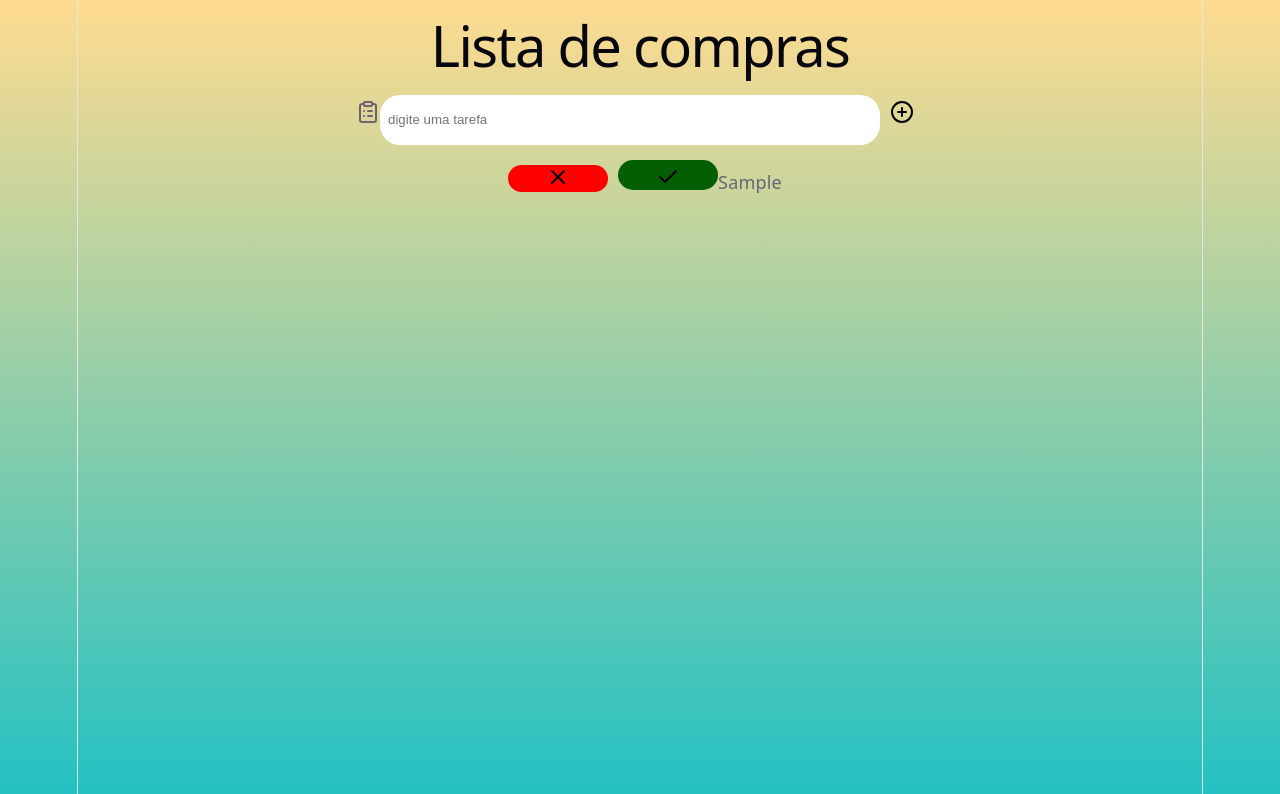
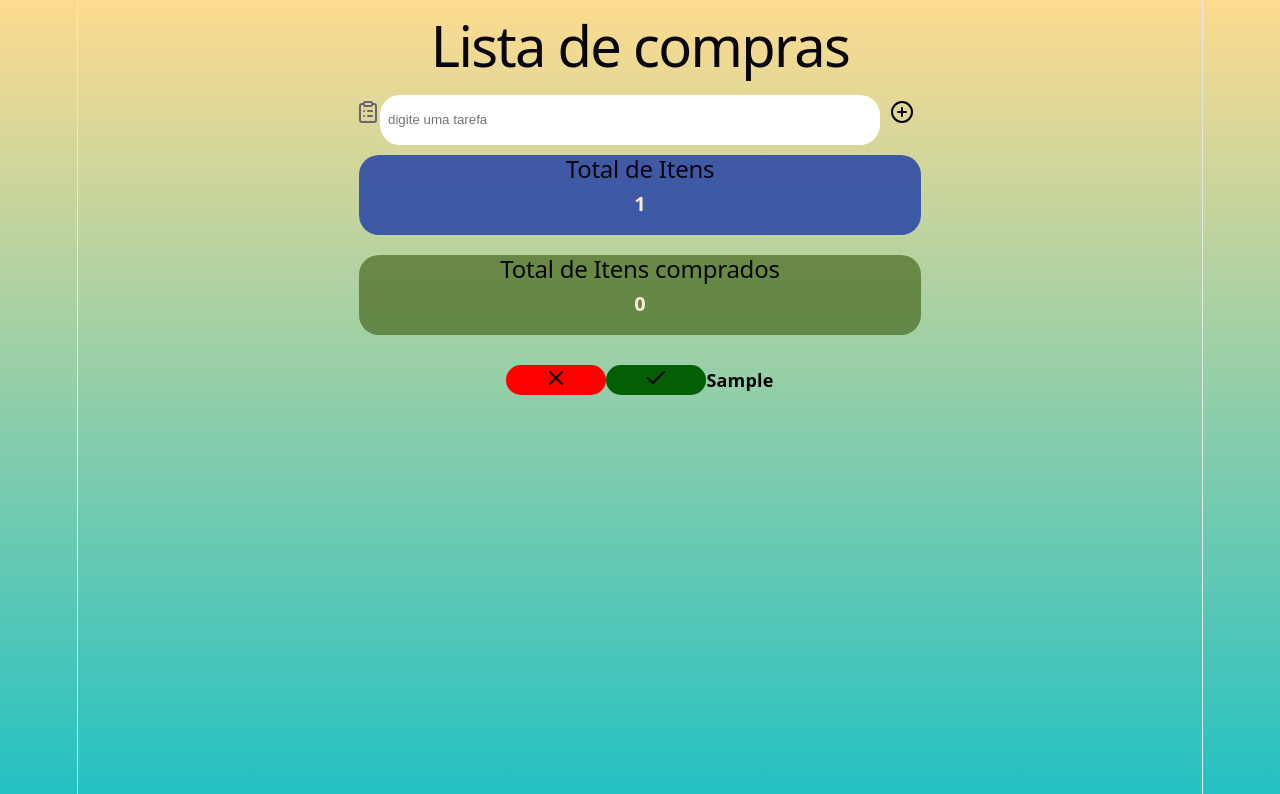
Before and after one commit to jerfdias/to-do-list-react, a React (Vite) app in the folder todo/: page / in a window 1280 px wide. Both pictures are taken after typing "Sample" into the empty fields and a click on the button 902 px from the left and 113 px from the top of the page. Shown: the top 794 px of the page. Built offline with nearby package versions, Linux system fonts and the light colour scheme.

Commit message:
atualizando estilo

```diff
--- a/todo/src/App.css
+++ b/todo/src/App.css
@@ -43,20 +43,61 @@ background: linear-gradient(0deg, rgba(34, 193, 195, 1) 0%, rgba(253, 187, 45, 0
   cursor: pointer;
   background-color: rgb(4, 94, 4);
   border-radius: 20px;
-  padding: 5px;
   width: 100px;
   height: 30px;
-  margin-top:15px;
+
 
 }
 .excluir{
   width: 100px;
+  height: 30px;
+  justify-content: center;
+  align-items: center;
   background: none;
   border:none;
   cursor: pointer;
   border-radius: 30px;
-  margin-top: 20px;
-  margin: 10px;
+
   background-color: red;
 
 }
+.total{
+  border:none;
+  font-size: 20px;
+  width: 50%;
+  margin: auto;
+  font-weight: bold;
+
+  margin-top: 10px;
+  border-radius: 20px;
+  height: 80px;
+  background-color: rgba(15, 48, 169, 0.745);
+  color: antiquewhite;
+}
+
+.totalConcluidas{
+  width: 50%;
+
+  margin: auto;
+  height: 80px;
+  color: antiquewhite;
+  font-size: 20px;
+  font-weight: bold;
+  border-radius: 20px;
+  margin-top: 20px;
+  background-color: rgba(51, 83, 3, 0.575);
+
+}
+.itens{
+
+  font-weight: bold;
+  color: black;
+  font-size: large;
+  margin-top: 20px;
+  display: flex;
+  padding: 10px;
+  width: 100%;
+  height: auto;
+  align-items: center;
+  justify-content: center;
+}
--- a/todo/src/App.jsx
+++ b/todo/src/App.jsx
@@ -72,7 +72,8 @@ useEffect(()=> {
     )
   };
 
-
+const totalTarefas=resultado.length;
+const totalConcluidas=resultado.filter((item)=>item.concluida === true).length;
 
 
 
@@ -95,10 +96,19 @@ return(
 
      <button type="submit" className="add"><CirclePlus/></button>
      </form>
+     <div className="total">
+      <h2 className="titulototal">Total de Itens</h2>
+      {totalTarefas}
+      </div>
+      <div className="totalConcluidas">
+      <h2 className="concluidas">Total de Itens comprados</h2>
+      {totalConcluidas}
+     </div>
+
      <div className="resultado">
 
       {resultado.map((item)=>(
-        <div key={item.id}>
+        <div key={item.id} className="itens">
         <button className="excluir" onClick={() => excluirTarefa(item.id)}>< X /></button>
         <button className="check" onClick={() => ConcluirTarefa(item.id)}><Check /></button>
         <span className="tarefaConcluida" style={{
```
